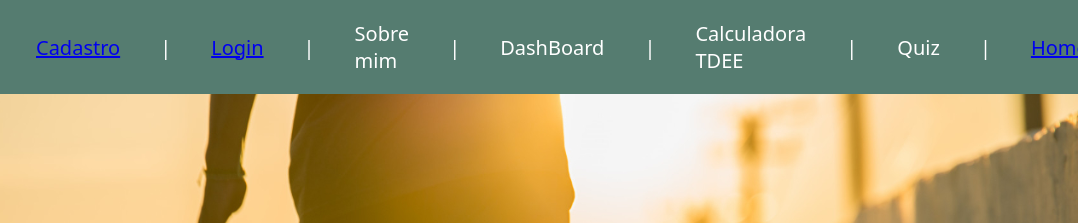
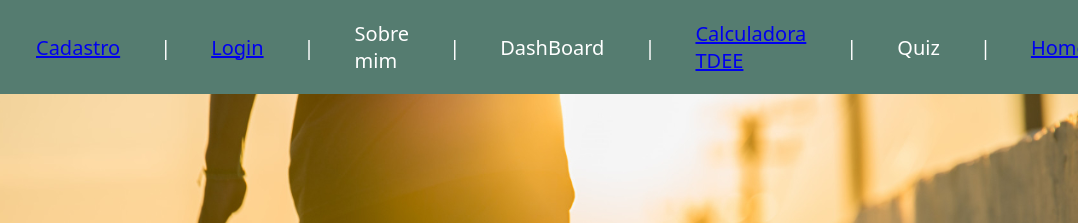
Before and after one commit to anabueno25/Be-Healthy, a plain HTML site: page projetoIndividual/cadastro.html in a window 1280 px wide. Shown: the top 223 px of the page, 202-1280 px from the left. Drawn offline with Linux system fonts and the light colour scheme.

Commit message:
Fiz alterações no cadastro

```diff
--- a/projetoIndividual/cadastro.html
+++ b/projetoIndividual/cadastro.html
@@ -24,7 +24,7 @@
                 <li class="liZoom"> | </li>
                 <li class="liZoom">DashBoard</li>
                 <li class="liZoom"> | </li>
-                <li class="liZoom">Calculadora TDEE</li>
+                <li class="liZoom"><a href=calculadora.html>Calculadora TDEE</a></li>
                 <li class="liZoom"> | </li>
                 <li class="liZoom">Quiz</li>
                 <li class="liZoom"> | </li>
```
